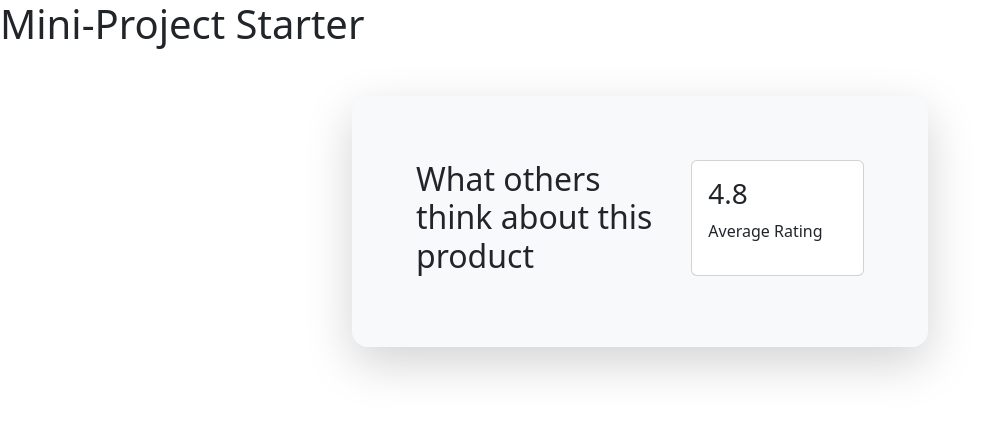
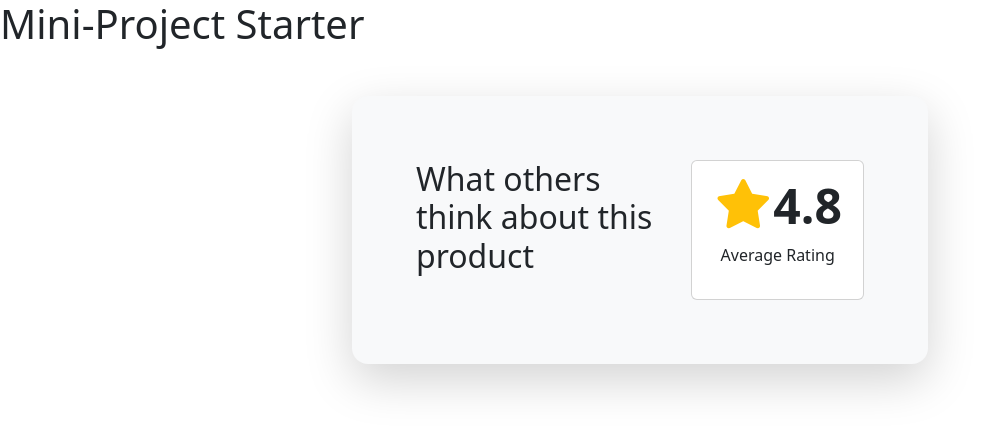
Before and after one commit to Punglitt/RatingComponent, a plain HTML site: page index.html in a window 1280 px wide. Shown: the whole page, without its empty margins (0-1001 px from the left). Drawn offline with Linux system fonts and the light colour scheme.

Commit message:
Initially create Rating Component project.

```diff
--- a/index.html
+++ b/index.html
@@ -27,8 +27,8 @@
         </div>
         <div class="col-5">
           <div class="card">
-            <div class="card-body">
-              <h3>4.8</h3>
+            <div class="card-body text-center">
+              <h3 Class="display-5 fw-semibold"><i class="fa-solid fa-star text-warning"></i>4.8</h3>
               <p>Average Rating</p>
             </div>
           </div>
```
